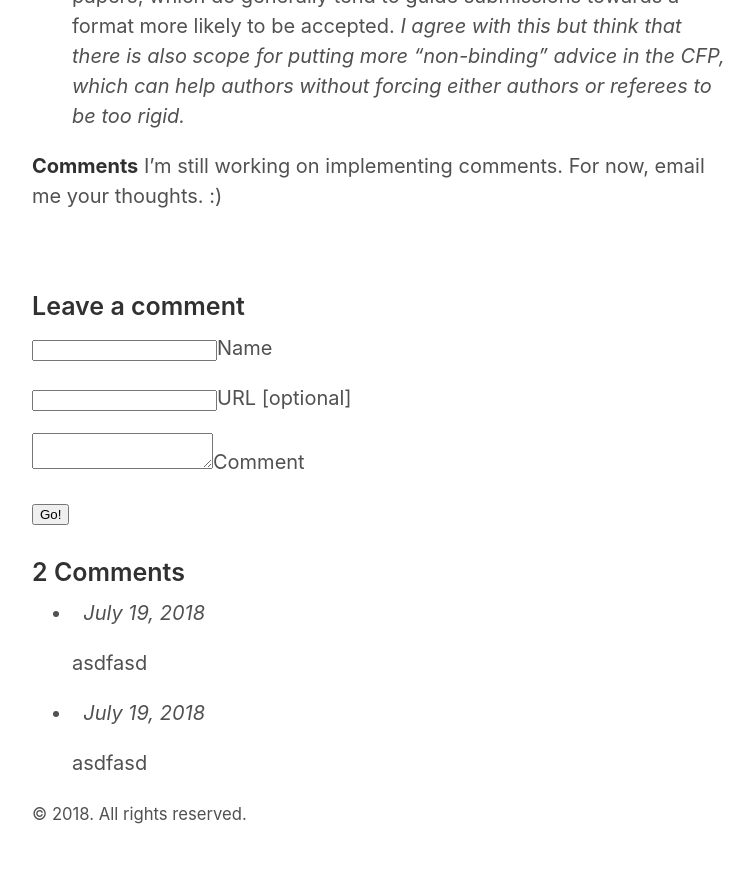
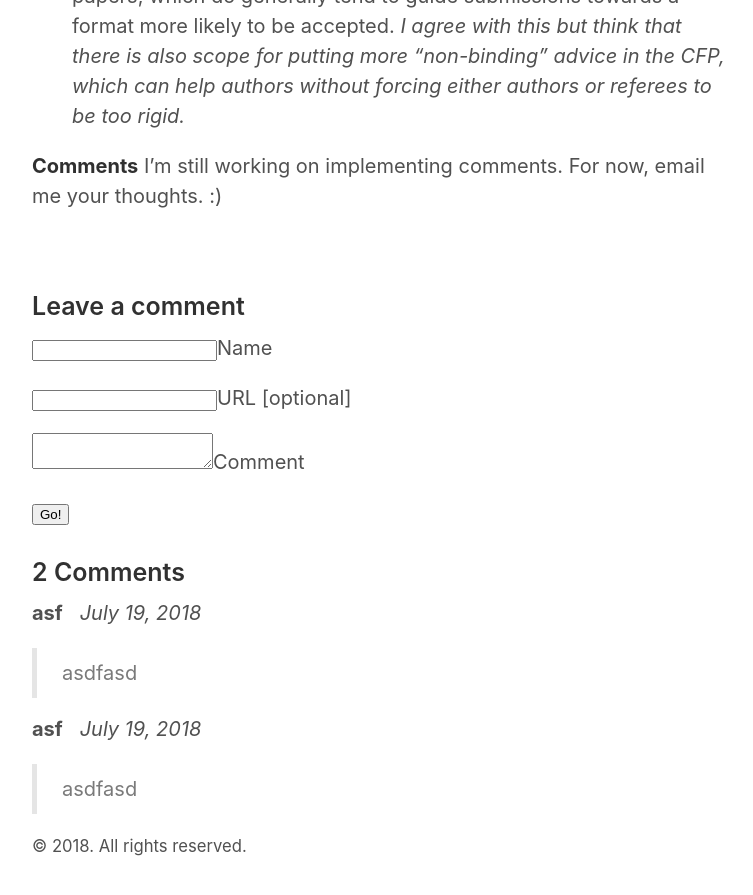
Before and after one commit to quantum-aram/quantum-aram.github.io, a Jekyll site: the page built from _posts/2018-07-17-PC.md, in a window 1280 px wide and 900 px high, scrolled down 8750 px. Shown: the top 895 px of the window, without its empty margins (258-1011 px from the left). Built offline with Jekyll 4.4.1, drawn with Linux system fonts in a browser that asks for light colours; before the commit the page ends 9618 px from its top, so only the background shows below that.

Commit message:
comments

```diff
--- a/_includes/comments.html
+++ b/_includes/comments.html
@@ -5,17 +5,14 @@
 
 <h3>{{ commentCount }} Comments</h3>
 </h3>
-<ul>
   {% for comment in comments %}
-  <li>
     <p>
-      <b>{{ review.name }}</b> &nbsp;
+      <b>{{ comment.name }}</b> &nbsp;
       <i>{{ comment.date | date: '%B %d, %Y' }}</i></p>
-    <p>
-      {{comment.message}}
-    </p>
-  </li>
+    <blockquote>
+        {{comment.message}}
+    </blockquote>
+
   {% endfor %}
-</ul>
 
 {% endif %}
```
